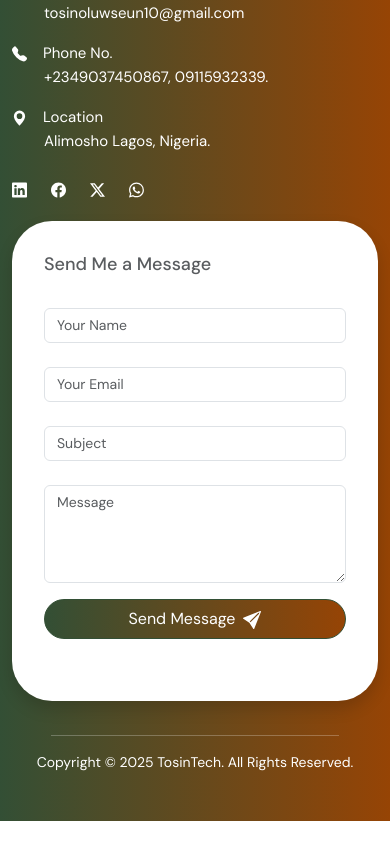
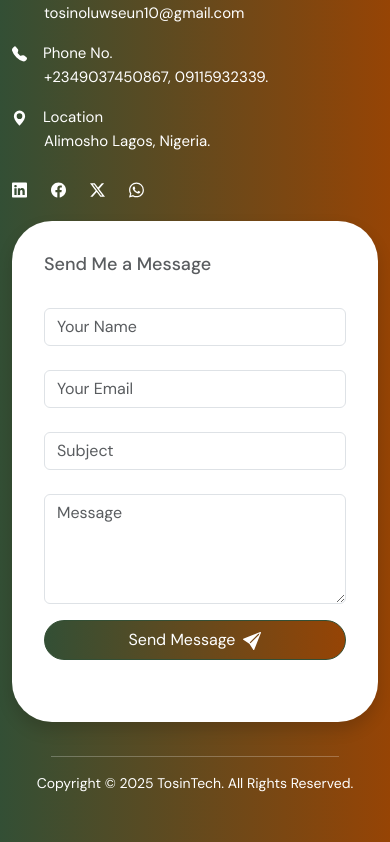
Before and after one commit to tcarsity/tosintech_website-frontend, a React (Vite) app: page / in a window 390 px wide. Shown: the part 4974-5816 px from the top of the page. Before the commit the page ends 5795 px from the top, so only its background shows below. Built offline with nearby package versions, Linux system fonts and the light colour scheme; no server answers.

Commit message:
added new css

```diff
--- a/src/assets/css/style.scss
+++ b/src/assets/css/style.scss
@@ -557,6 +557,11 @@ footer {
           }
         }
       }
+
+      input,
+      textarea {
+        font-size: 16px;
+      }
     }
 
     .icons {
@@ -1322,12 +1327,9 @@ footer {
         margin: 10px 0;
         padding: 16px;
 
-        input {
-          font-size: 15px;
-        }
-
+        input,
         textarea {
-          font-size: 15px;
+          font-size: 16px;
         }
       }
     }
@@ -1593,12 +1595,9 @@ footer {
         margin-top: 20px;
         padding: 16px;
 
-        input {
-          font-size: 14px;
-        }
-
+        input,
         textarea {
-          font-size: 14px;
+          font-size: 16px;
         }
       }
     }
```
